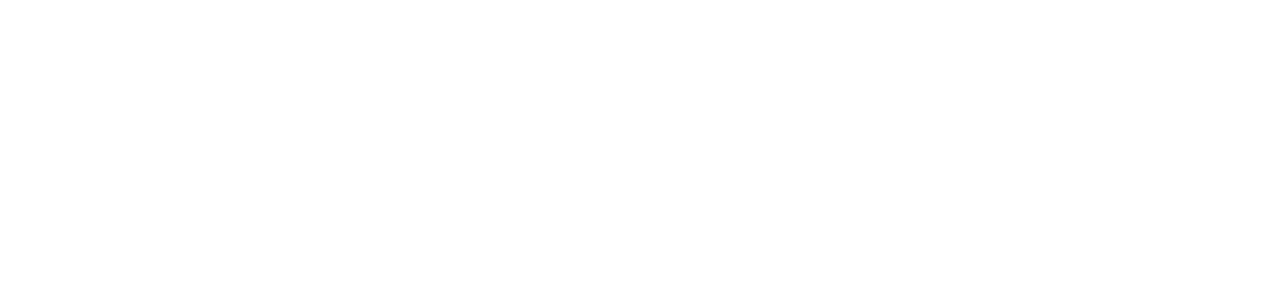
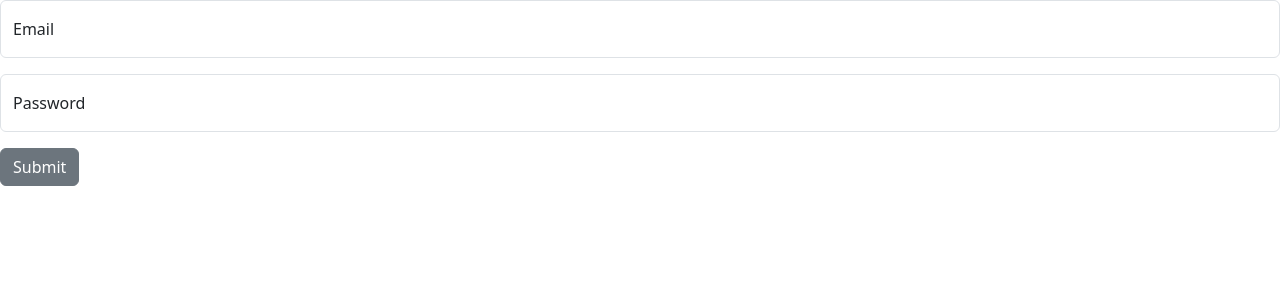
Before and after one commit to dannyysaputra/F-FSW24001119-synrgy7-dan-bcr-ch7, a React (Vite) app: page /dashboard/login in a window 1280 px wide. Before the commit this address had no page. Shown: the top 300 px of the page. Built offline with nearby package versions, Linux system fonts and the light colour scheme.

Commit message:
protecting routes

```diff
--- a/src/App.tsx
+++ b/src/App.tsx
@@ -1,22 +1,40 @@
-import {Routes, Route} from 'react-router-dom';
-import Layout from './components/layout';
-import Home from './pages/Home';
-import SearchCars from './pages/SearchCars';
-import Cars from './pages/Cars';
-import './style.css'
+import { Routes, Route } from "react-router-dom";
+import { AuthProvider } from "./hooks/useAuth";
+
+import Layout from "./components/layout";
+import Protected from "./components/protected";
+
+import Home from "./pages/Home";
+import SearchCars from "./pages/SearchCars";
+import Cars from "./pages/Cars";
+import Login from "./pages/dashboard/Login";
+import HomeDashboard from "./pages/dashboard/Index";
+
+import "./style.css";
 
 function App() {
   return (
     <>
-      <Routes>
-        <Route path='/' element={<Layout />}>
-          <Route index element={<Home />} />
-          <Route path='cari-mobil' element={<SearchCars />} />
-          <Route path='cars' element={<Cars />} />
-        </Route>
-      </Routes>
+      <AuthProvider>
+        <Routes>
+          <Route path="/" element={<Layout />}>
+            <Route index element={<Home />} />
+            <Route path="cari-mobil" element={<SearchCars />} />
+            <Route path="cars" element={<Cars />} />
+          </Route>
+
+          <Route path="/dashboard">
+            <Route index element={
+              <Protected>
+                <HomeDashboard />
+              </Protected>
+            }></Route>
+            <Route path="login" element={<Login />} />
+          </Route>
+        </Routes>
+      </AuthProvider>
     </>
-  )
+  );
 }
 
-export default App
+export default App;
--- /dev/null
+++ b/src/components/protected.tsx
@@ -0,0 +1,14 @@
+import React from "react";
+import { Navigate } from "react-router-dom";
+import { useAuth } from "../hooks/useAuth";
+
+interface ProtectedProps {
+  children: React.ReactElement;
+}
+
+export default function Protected({ children }: ProtectedProps) {
+  const { user } = useAuth();
+
+  console.log(user.id);
+  return user ? children : <Navigate to="/dashboard/login" replace />;
+}
--- /dev/null
+++ b/src/hooks/useAuth.tsx
@@ -0,0 +1,58 @@
+import { createContext, useContext, useMemo } from "react";
+import { useLocalStorage } from "./useLocalStorage";
+import { useNavigate } from "react-router-dom";
+
+// mendefinisikan tipe AuthProps untuk tipe properti children harus berupa elemen react
+interface AuthProps {
+  children: React.ReactElement;
+}
+
+// mendefinisikan tipe AuthContextType yang akan disimpan di AuthContext
+interface AuthContextType {
+    // eslint-disable-next-line @typescript-eslint/no-explicit-any
+    user: any;
+    login: (data: object) => void;
+    logout: () => void;
+}
+
+const AuthContext = createContext<AuthContextType | undefined>(undefined);
+
+export const AuthProvider = ({ children }: AuthProps) => {
+  const [user, setUser] = useLocalStorage("user", null);
+  const navigate = useNavigate();
+
+  const login = async (data: object) => {
+    console.log(data);
+    setUser(data);
+    navigate("/dashboard", { replace: true });
+  };
+
+  const logout = () => {
+    setUser(null);
+    navigate("/dashboard/login", { replace: true });
+  };
+
+  const value = useMemo(
+    () => ({
+      user,
+      login,
+      logout,
+    }),
+    [user]
+  );
+
+  return(
+    <AuthContext.Provider value={value}>
+        {children}
+    </AuthContext.Provider>
+  )
+};
+
+export const useAuth = () => {
+    const context = useContext(AuthContext);
+    if (context === undefined) {
+        throw new Error('useAuth must be used within an AuthProvider');
+    }
+
+    return context;
+}
--- /dev/null
+++ b/src/hooks/useLocalStorage.ts
@@ -0,0 +1,40 @@
+import { useState } from "react";
+
+// eslint-disable-next-line @typescript-eslint/no-explicit-any
+export const useLocalStorage = (keyName: string, defaultValue: any) => {
+    const [storedValue, setStoredValue] = useState(() => {
+        try {
+            // mendapatkan item dengan value 'keyName' di local storage
+            const value = window.localStorage.getItem(keyName);
+            if (value) {
+                // jika value ditemukan, mengembalikan nilai value yang sudah diubah
+                // dari JSON ke objek javascript
+                return JSON.parse(value);
+            } else {
+                // jika value tidak ditemukan, menyimpan defaultValue kedalam local storage
+                // dan mengembalikannya
+                window.localStorage.setItem(keyName,
+                    JSON.stringify(defaultValue)
+                )
+
+                return defaultValue;
+            }
+        } catch (e) {
+            return defaultValue;
+        }
+    })
+
+    // eslint-disable-next-line @typescript-eslint/no-explicit-any
+    const setValue = (newValue: any) => {
+        try {
+            // menyimpan new value dalam bentuk json kedalam localstorage
+            window.localStorage.setItem(keyName, JSON.stringify(newValue))
+        } catch (err) {
+            console.log(err);
+        }
+
+        setStoredValue(newValue);
+    }
+
+    return [storedValue, setValue];
+}
--- a/src/pages/dashboard/Index.tsx
+++ b/src/pages/dashboard/Index.tsx
@@ -0,0 +1,12 @@
+import { useAuth } from "../../hooks/useAuth";
+
+export default function HomeDashboard() {
+    const { logout } = useAuth();
+
+    return(
+        <div>
+            <h1>Dashboard</h1>
+            <button type="button" onClick={() => logout()}>logout</button>
+        </div>
+    )
+}
--- a/src/pages/dashboard/Login.tsx
+++ b/src/pages/dashboard/Login.tsx
@@ -1,7 +1,61 @@
-// import { useState } from "react";
+import { ChangeEvent, FormEvent, useState } from "react";
+import { Button, Form, FormGroup, Input, Label } from "reactstrap";
+import { useAuth } from "../../hooks/useAuth";
 
-// export default function Login() {
-//     const [email, setEmail] = useState('');
-//     const [password, setPassword] = useState('');
-//     const { login } = useAuth();
-// }
+export default function Login() {
+  const [email, setEmail] = useState("");
+  const [password, setPassword] = useState("");
+  const { login } = useAuth();
+
+  const emailHandler = (event: ChangeEvent<HTMLInputElement>) => {
+    setEmail(event.target.value);
+  };
+
+  const passwordHandler = (event: ChangeEvent<HTMLInputElement>) => {
+    setPassword(event.target.value);
+  };
+
+  const handleSubmit = async (e: FormEvent) => {
+    e.preventDefault();
+    const res = await fetch("http://localhost:5000/api/v1/login", {
+      method: "POST",
+      headers: { "Content-Type": "application/json" },
+      body: JSON.stringify({
+        email,
+        password,
+      }),
+    });
+
+    const data = await res.json();
+    console.log(data.data);
+    login(data.data)
+  };
+
+  return (
+    <div>
+      <Form onSubmit={(e) => handleSubmit(e)}>
+        <FormGroup floating>
+          <Input
+            id="email"
+            name="email"
+            placeholder="Email"
+            type="email"
+            onChange={(e) => emailHandler(e)}
+          />
+          <Label for="email">Email</Label>
+        </FormGroup>{" "}
+        <FormGroup floating>
+          <Input
+            id="password"
+            name="password"
+            placeholder="Password"
+            type="password"
+            onChange={(e) => passwordHandler(e)}
+          />
+          <Label for="password">Password</Label>
+        </FormGroup>{" "}
+        <Button>Submit</Button>
+      </Form>
+    </div>
+  );
+}
```
Also changed, not shown: src/components/layoutDashboard.tsx (added, +9 -0 lines).
